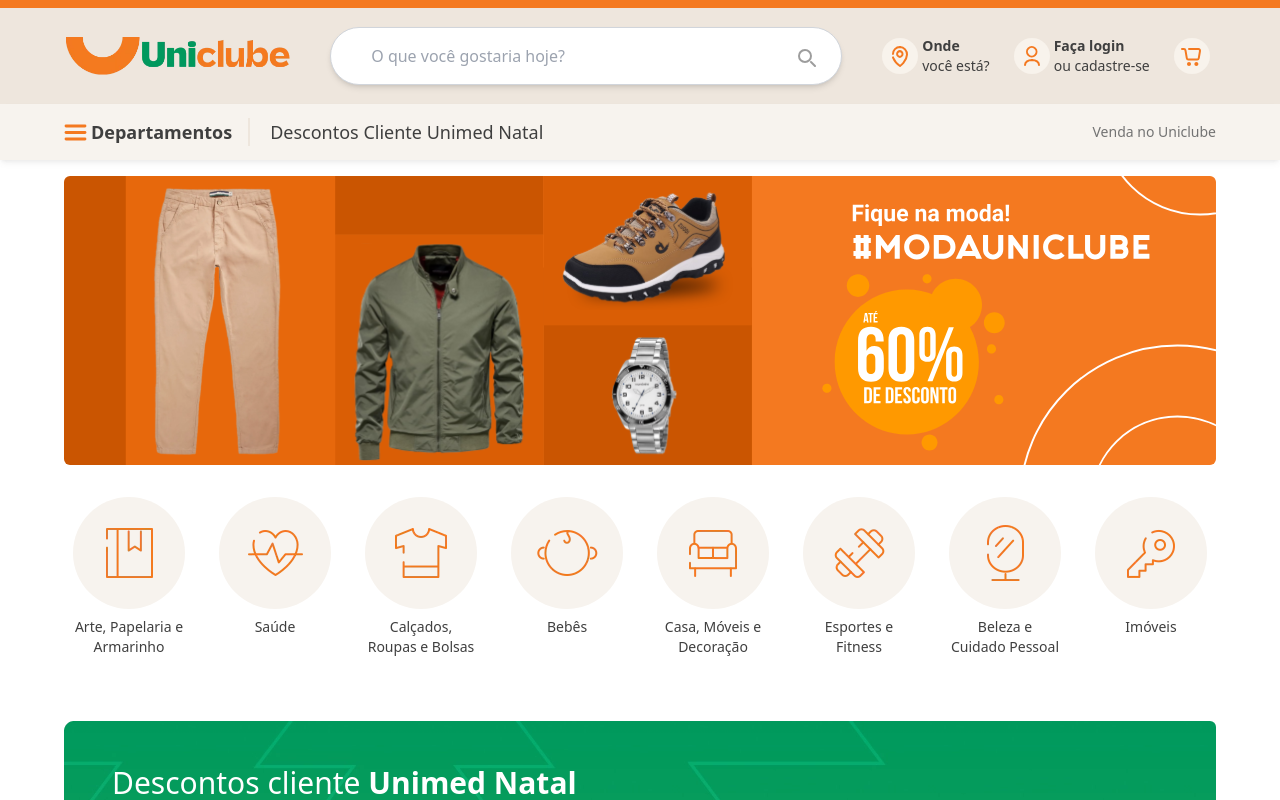
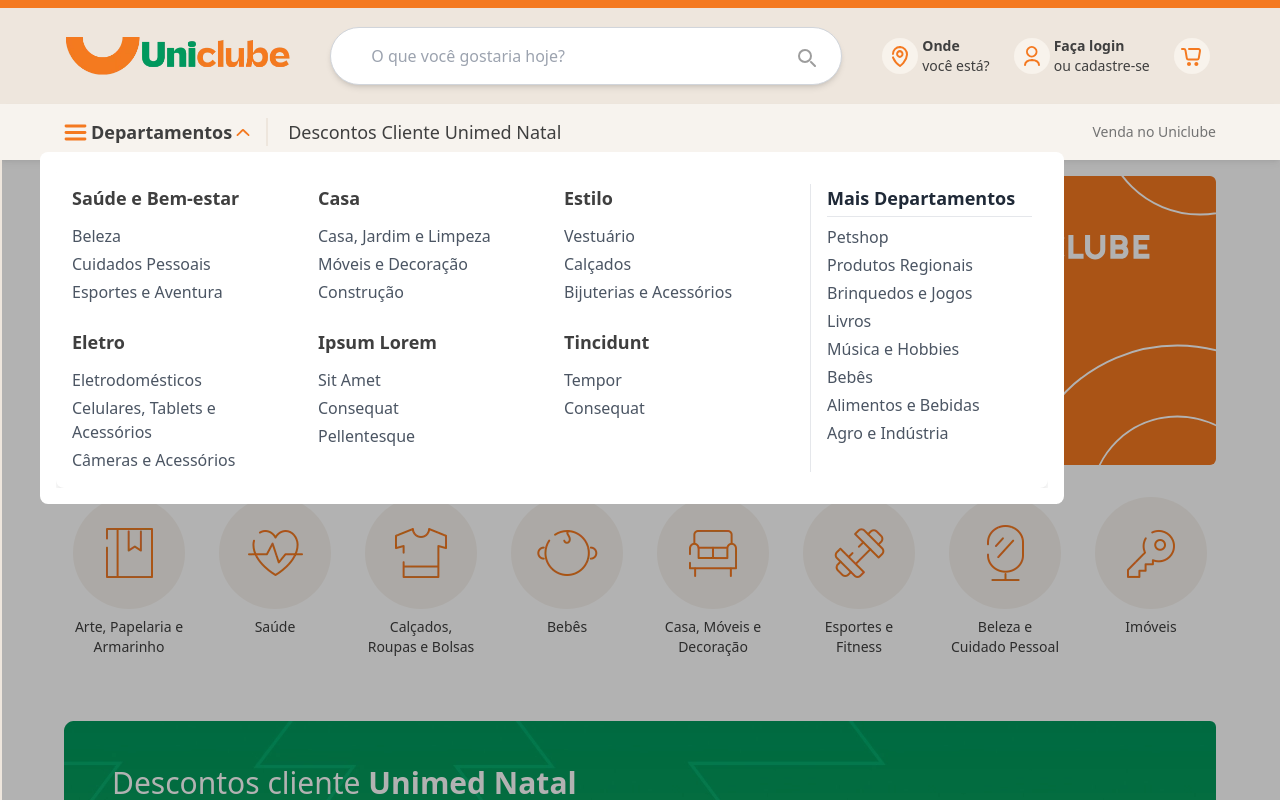
Before and after one commit to eliaquimdossantos/uni-clone, a Next.js app: page / in a window 1280 px wide. Both pictures are taken after a click on the button "Departamentos". Shown: the top 800 px of the page. Built offline with nearby package versions, Linux system fonts and the light colour scheme.

Commit message:
feat: adicionar estrutura básica do menu

```diff
--- a/src/app/layout.tsx
+++ b/src/app/layout.tsx
@@ -2,8 +2,11 @@
 import "./globals.css";
 
 export const metadata: Metadata = {
-  title: "Create Next App",
-  description: "Generated by create next app",
+  title: 'Uniclube',
+  description: 'Plataforma para clube de clientes Unimed',
+  icons: {
+    icon: '/favicon.webp'
+  }
 };
 
 export default function RootLayout({
--- a/src/components/atoms/NavButton.tsx
+++ b/src/components/atoms/NavButton.tsx
@@ -1,16 +1,16 @@
-import { ReactNode } from "react"
+import { HTMLAttributes, ReactNode } from "react"
 import { twMerge } from "tailwind-merge"
 
-interface NavButtonProps {
+interface NavButtonProps extends HTMLAttributes<HTMLButtonElement> {
   children?: ReactNode
   icon: ReactNode
   className?: string,
   collapse?: boolean,
 }
 
-export default function NavButton({ children, icon, className, collapse = false }: NavButtonProps) {
+export default function NavButton({ children, icon, className, onClick, collapse = false }: NavButtonProps) {
   return (
-    <button className={twMerge("hover:opacity-85 text-primary-900", className)}>
+    <button onClick={onClick} className={twMerge("hover:opacity-85 text-primary-900", className)}>
       <div className="flex items-center gap-1 justify-center">
         <div className="flex">
           {icon}
--- /dev/null
+++ b/src/components/molecules/DepartmentsMenu.tsx
@@ -0,0 +1,25 @@
+import React, { useState } from 'react'
+import NavButton from '../atoms/NavButton'
+import MenuIcon from '../atoms/MenuIcon'
+import ArrowDownIcon from '../atoms/ArrowDownIcon'
+import ArrowUpIcon from '../atoms/ArrowUpIcon'
+import Modal from './Modal'
+import DepartmentsMenuContent from '../organisms/DepartmentsMenuContent'
+
+export default function DepartmentsMenu() {
+  const [showMenu, setShowMenu] = useState(false)
+  return (
+    <>
+      <NavButton icon={<MenuIcon />} onClick={() => {
+        setShowMenu(!showMenu)}}>
+        <span className="text-lg font-semibold text-primary-900 inline-flex items-center gap-1">
+          Departamentos
+          {showMenu ? <ArrowUpIcon /> : <ArrowDownIcon />}
+        </span>
+      </NavButton>
+      <Modal open={showMenu} onClose={() => setShowMenu(false)}>
+        <DepartmentsMenuContent />
+      </Modal>
+    </>
+  )
+}
--- a/src/components/molecules/Modal.tsx
+++ b/src/components/molecules/Modal.tsx
@@ -8,7 +8,7 @@
 };
 
 const modalOverlay = tv({
-  base: "fixed inset-0 z-50 flex justify-center items-center bg-black bg-opacity-30 transition-opacity duration-200",
+  base: "fixed mt-40 inset-0 z-50 flex justify-center items-center bg-black bg-opacity-30 ease-in-out transition-opacity duration-200",
   variants: {
     open: {
       true: "opacity-100 visible",
@@ -18,7 +18,7 @@
 });
 
 const modalBox = tv({
-  base: "relative p-4 m-2 w-full z-50 max-w-2xl bg-white rounded-lg transform transition-all duration-200 max-h-[90vh] overflow-hidden",
+  base: "fixed top-36 left-8 p-4 m-2 w-full z-50 max-w-5xl bg-white rounded-lg transform transition-all duration-200 max-h-[90vh] overflow-hidden",
   variants: {
     open: {
       true: "scale-100 opacity-100 translate-y-0",
--- /dev/null
+++ b/src/components/organisms/DepartmentsMenuContent.tsx
@@ -0,0 +1,91 @@
+import React from "react";
+
+const departments = [
+  {
+    category: "Saúde e Bem-estar",
+    sessions: ["Beleza", "Cuidados Pessoais", "Esportes e Aventura"],
+  },
+  {
+    category: "Casa",
+    sessions: ["Casa, Jardim e Limpeza", "Móveis e Decoração", "Construção"],
+  },
+  {
+    category: "Estilo",
+    sessions: ["Vestuário", "Calçados", "Bijuterias e Acessórios"],
+  },
+  {
+    category: "Eletro",
+    sessions: [
+      "Eletrodomésticos",
+      "Celulares, Tablets e Acessórios",
+      "Câmeras e Acessórios",
+    ],
+  },
+  {
+    category: "Ipsum Lorem",
+    sessions: ["Sit Amet", "Consequat", "Pellentesque"],
+  },
+  {
+    category: "Tincidunt",
+    sessions: ["Tempor", "Consequat"],
+  },
+];
+
+const moreDepartments = {
+  category: "Mais Departamentos",
+  sessions: [
+    "Petshop",
+    "Produtos Regionais",
+    "Brinquedos e Jogos",
+    "Livros",
+    "Música e Hobbies",
+    "Bebês",
+    "Alimentos e Bebidas",
+    "Agro e Indústria",
+  ],
+};
+
+export default function DepartmentsMenu() {
+  return (
+    <div className="bg-white shadow-lg rounded-lg grid grid-cols-4 gap-6 p-4">
+      <div className="col-span-3 grid grid-cols-1 md:grid-cols-3 gap-6">
+        {departments.map((department) => (
+          <div key={department.category}>
+            <h3 className="text-lg font-semibold text-primary-900 pb-1 mb-2">
+              {department.category}
+            </h3>
+            <ul className="space-y-1">
+              {department.sessions.map((session) => (
+                <li key={session}>
+                  <a
+                    href="#"
+                    className="text-gray-600 hover:text-primary-900/80 transition"
+                  >
+                    {session}
+                  </a>
+                </li>
+              ))}
+            </ul>
+          </div>
+        ))}
+      </div>
+      <div className="col-span-1 border-l pl-4">
+        <h3 className="text-lg font-semibold text-gray-800 border-b pb-1 mb-2">
+          {moreDepartments.category}
+        </h3>
+        <ul className="space-y-1">
+          {moreDepartments.sessions.map((session) => (
+            <li key={session}>
+              <a
+                href="#"
+                className="text-gray-600 hover:text-primary-900/80 transition"
+              >
+                {session}
+              </a>
+            </li>
+          ))}
+        </ul>
+      </div>
+    </div>
+  );
+}
--- a/src/components/organisms/Navbar.tsx
+++ b/src/components/organisms/Navbar.tsx
@@ -1,15 +1,16 @@
 import Image from 'next/image'
 import React from 'react'
-import SearchBar from '../molecules/SearchBar'
-import NavButton from '../atoms/NavButton'
-import LocationIcon from '../atoms/LocationIcon'
-import UserIcon from '../atoms/UserIcon'
-import CartIcon from '../atoms/CartIcon'
-import MenuIcon from '../atoms/MenuIcon'
-import NavLink from '../atoms/NavLink'
+import SearchBar from '@/components/molecules/SearchBar'
+import NavButton from '@/components/atoms/NavButton'
+import LocationIcon from '@/components/atoms/LocationIcon'
+import UserIcon from '@/components/atoms/UserIcon'
+import CartIcon from '@/components/atoms/CartIcon'
+import NavLink from '@/components/atoms/NavLink'
+import DepartmentsMenu from '@/components/molecules/DepartmentsMenu'
 
 export default function Navbar() {
   return (
+    <>
       <nav className="z-50 sticky top-0">
         <div className="bg-primary-500 h-2" />
         <div className="bg-primary-200 h-24 py-2 px-4 flex justify-center items-center gap-10">
@@ -50,9 +51,7 @@
         {/* Nav links */}
         <div className="bg-primary-100 h-14 py-2 px-4 shadow-md shadow-primary-800/10 flex justify-center items-center w-full">
           <div className="max-w-6xl flex gap-4 w-full divide-x-2 divide-primary-200">
-          <NavButton icon={<MenuIcon />}>
-            <span className="text-lg font-semibold text-primary-900">Departamentos</span>
-          </NavButton>
+            <DepartmentsMenu />
             <NavButton className="md:hidden" icon={<LocationIcon />}>
               <b>Onde </b>
               <span>você está?</span>
@@ -66,5 +65,7 @@
           </div>
         </div>
       </nav>
+
+    </>
   )
 }
```
Also changed, not shown: public/favicon.svg (added). Lines whose indentation alone changed are shown as unchanged.
